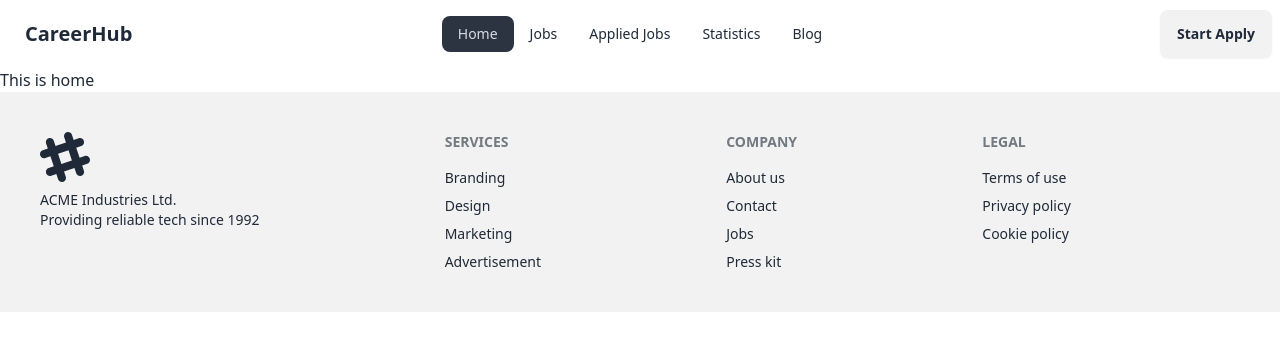
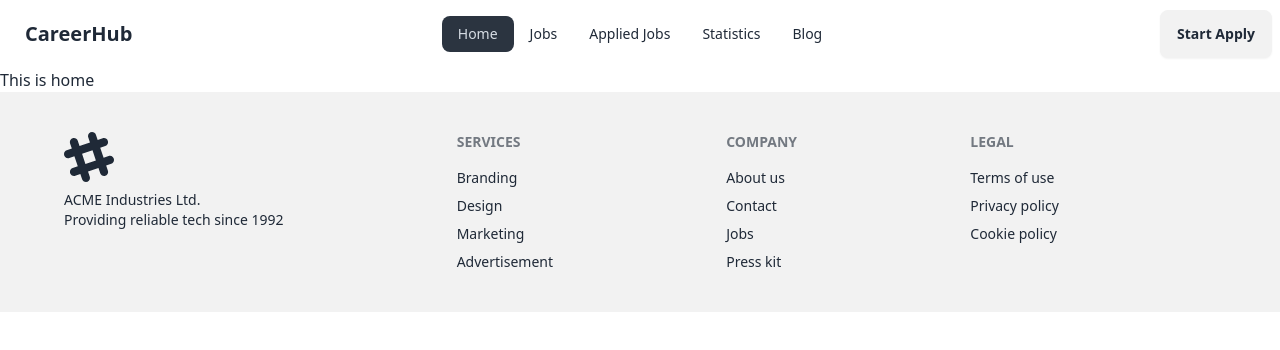
Before and after one commit to meheraz1100/M-47-career-hub-with-react-router, a React (Vite) app: page / in a window 1280 px wide. Shown: the top 350 px of the page. Built offline with nearby package versions, Linux system fonts and the light colour scheme.

Commit message:
footer component added

```diff
--- a/src/components/Footer/Footer.jsx
+++ b/src/components/Footer/Footer.jsx
@@ -3,7 +3,8 @@
 const Footer = () => {
   return (
     <div>
-      <footer className="footer p-10 bg-base-200 text-base-content">
+      <footer className=" p-10 bg-base-200 text-base-content">
+        <div className="footer max-w-6xl mx-auto">
           <aside>
             <svg
               width="50"
@@ -42,6 +43,7 @@
             <a className="link link-hover">Privacy policy</a>
             <a className="link link-hover">Cookie policy</a>
           </nav>
+        </div>
       </footer>
     </div>
   );
```
Lines whose indentation alone changed are shown as unchanged.
